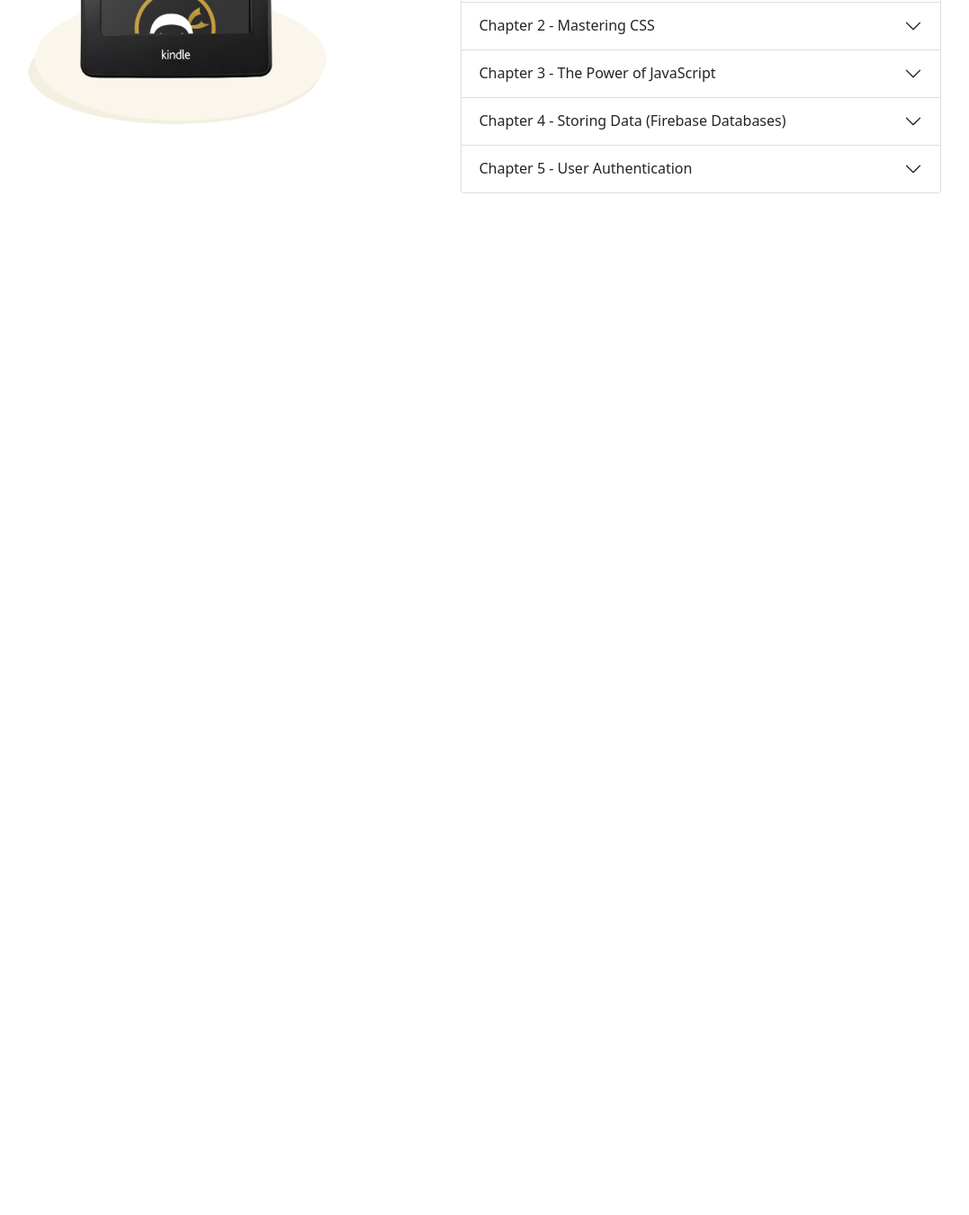
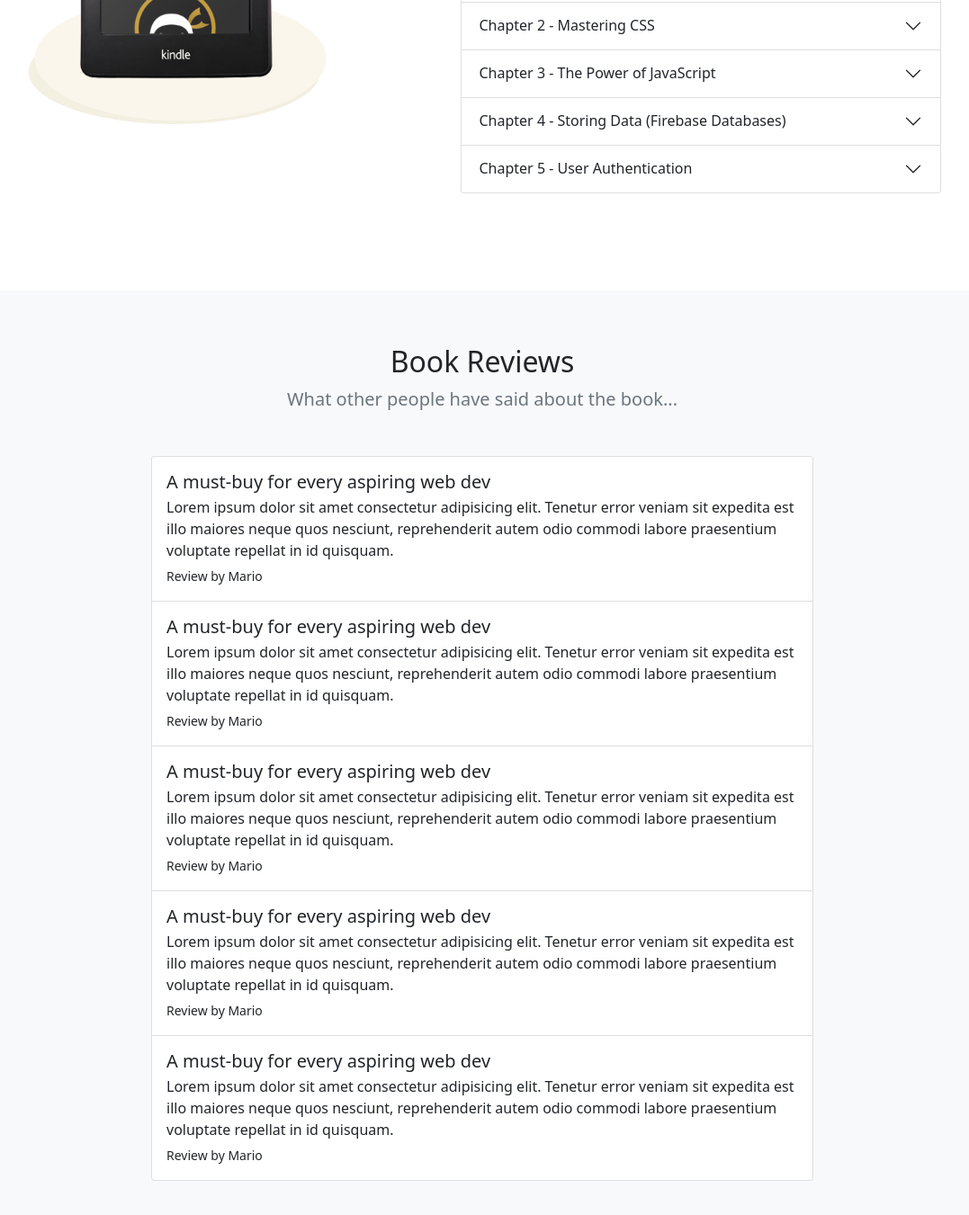
Before and after one commit to blingblingda/the-book, a website: page index.html in a window 1280 px wide. Shown: the part 2157-3508 px from the top of the page at 90% size, without its empty margins (104-1181 px from the left). Before the commit the page ends 2480 px from the top, so only its background shows below. Drawn offline with nearby package versions, Linux system fonts and the light colour scheme.

Commit message:
finish review list

```diff
--- a/index.html
+++ b/index.html
@@ -206,6 +206,52 @@
         </div>
     </section>
 
+    <!-- reviews list -->
+    <section id="reviews" class="bg-light">
+        <div class="container-lg">
+            <!-- title -->
+            <div class="text-center">
+                <h2>Book Reviews</h2>
+                <p class="lead text-muted">What other people have said about the book...</p>
+            </div>
+            <!-- list -->
+            <div class="row justify-content-center my-5">
+                <div class="col-lg-8">
+                    <ul class="list-group">
+                        <li class="list-group-item py-3">
+                            <h5 class="mb-1">A must-buy for every aspiring web dev</h5>
+                            <p class="mb-1">Lorem ipsum dolor sit amet consectetur adipisicing elit. Tenetur error veniam sit expedita est illo maiores neque quos nesciunt, reprehenderit autem odio commodi labore praesentium voluptate repellat in id quisquam.</p>
+                            <small>Review by Mario</small>
+                        </li>
+                        <li class="list-group-item py-3">
+                            <h5 class="mb-1">A must-buy for every aspiring web dev</h5>
+                            <p class="mb-1">Lorem ipsum dolor sit amet consectetur adipisicing elit. Tenetur error veniam sit expedita est illo maiores neque quos nesciunt, reprehenderit autem odio commodi labore praesentium voluptate repellat in id quisquam.</p>
+                            <small>Review by Mario</small>
+                        </li>
+                        <li class="list-group-item py-3">
+                            <h5 class="mb-1">A must-buy for every aspiring web dev</h5>
+                            <p class="mb-1">Lorem ipsum dolor sit amet consectetur adipisicing elit. Tenetur error veniam sit expedita est illo maiores neque quos nesciunt, reprehenderit autem odio commodi labore praesentium voluptate repellat in id quisquam.</p>
+                            <small>Review by Mario</small>
+                        </li>
+                        <li class="list-group-item py-3">
+                            <h5 class="mb-1">A must-buy for every aspiring web dev</h5>
+                            <p class="mb-1">Lorem ipsum dolor sit amet consectetur adipisicing elit. Tenetur error veniam sit expedita est illo maiores neque quos nesciunt, reprehenderit autem odio commodi labore praesentium voluptate repellat in id quisquam.</p>
+                            <small>Review by Mario</small>
+                        </li>
+                        <li class="list-group-item py-3">
+                            <h5 class="mb-1">A must-buy for every aspiring web dev</h5>
+                            <p class="mb-1">Lorem ipsum dolor sit amet consectetur adipisicing elit. Tenetur error veniam sit expedita est illo maiores neque quos nesciunt, reprehenderit autem odio commodi labore praesentium voluptate repellat in id quisquam.</p>
+                            <small>Review by Mario</small>
+                        </li>
+                      </ul>
+                </div>
+            </div>
+        </div>
+    </section>
+
+
+
+
     <script src="https://cdn.jsdelivr.net/npm/bootstrap@5.0.2/dist/js/bootstrap.bundle.min.js" integrity="sha384-MrcW6ZMFYlzcLA8Nl+NtUVF0sA7MsXsP1UyJoMp4YLEuNSfAP+JcXn/tWtIaxVXM" crossorigin="anonymous"></script>
 </body>
 </html>
```
